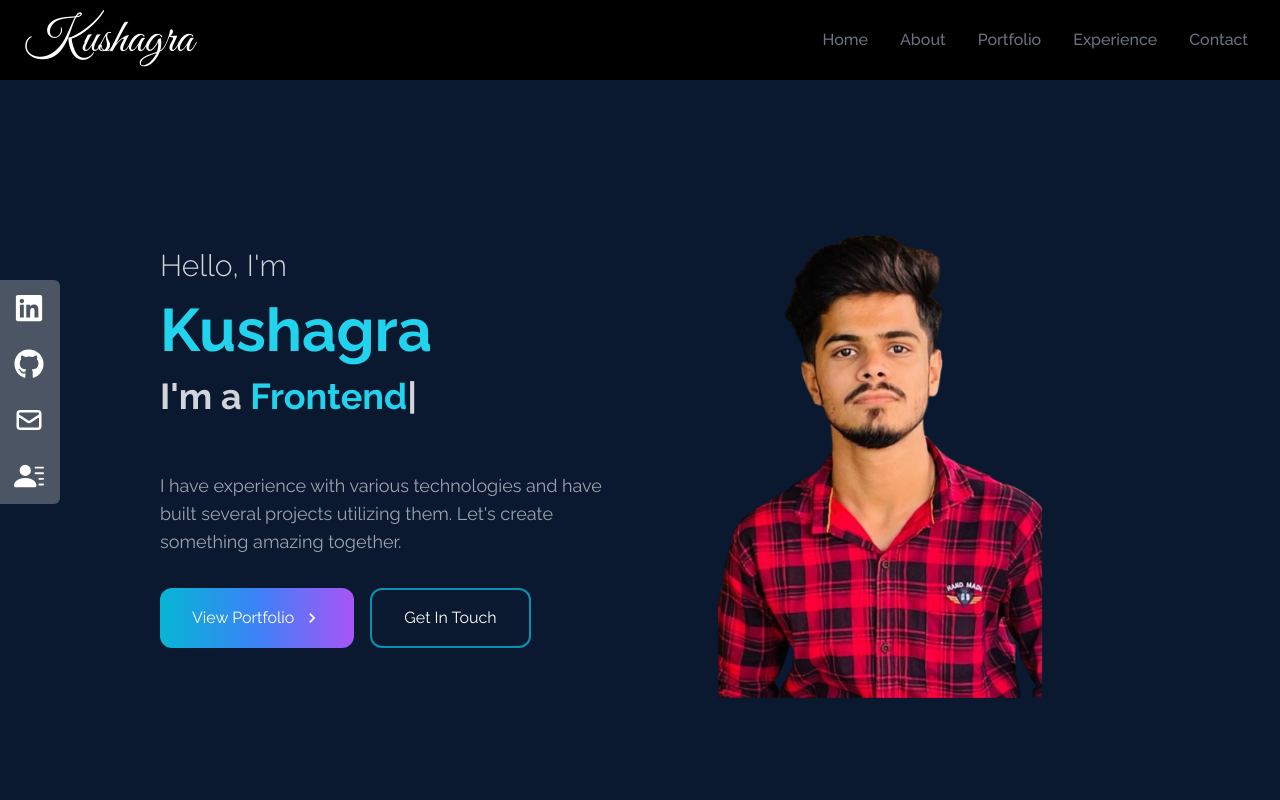
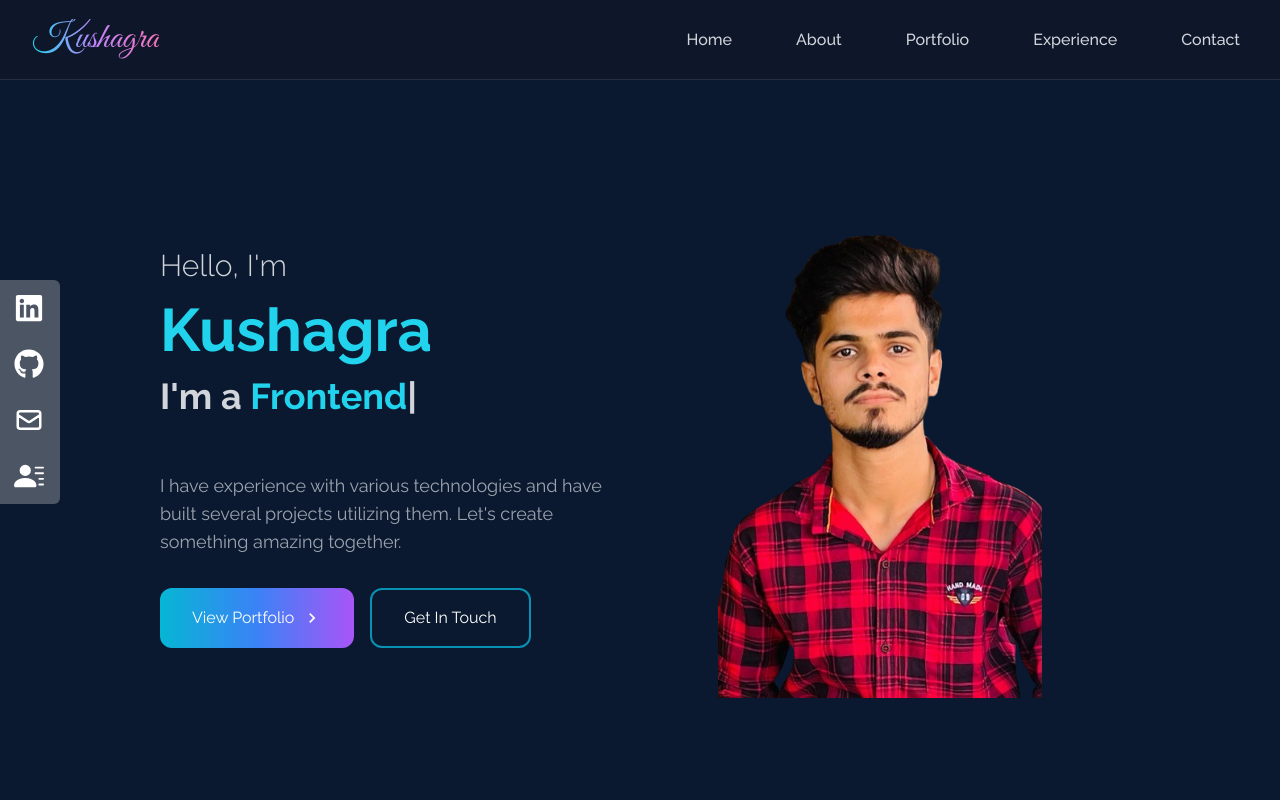
Before and after one commit to Kushagravyas/my-portfolio, a React (Create React App) app: page / in a window 1280 px wide. Shown: the top 800 px of the page. Built offline with nearby package versions, Linux system fonts and the light colour scheme.

Commit message:
navigation page updated

```diff
--- a/src/components/Navbar.jsx
+++ b/src/components/Navbar.jsx
@@ -1,73 +1,72 @@
-import React, { useState } from "react";
-import {FaBars, FaTimes} from "react-icons/fa";
-import {Link} from "react-scroll";
+"use client"
+
+import { useState } from "react"
+import { FaBars, FaTimes } from "react-icons/fa"
+import { Link } from "react-scroll"
 
 const Navbar = () => {
-  const [nav, setNav] = useState(false);
+  const [nav, setNav] = useState(false)
 
   const links = [
-        {
-            id: 1,
-            link: "home",
-        },
-
-        {
-            id: 2,
-            link: "about",
-        },
-
-        {
-            id: 3,
-            link: "portfolio",
-        },
-
-        {
-            id: 4,
-            link: "experience",
-        },
-
-        {
-            id: 5,
-            link: "contact",
-        }
+    { id: 1, link: "home" },
+    { id: 2, link: "about" },
+    { id: 3, link: "portfolio" },
+    { id: 4, link: "experience" },
+    { id: 5, link: "contact" },
   ]
 
   return (
-    <div className="flex justify-between items-center w-full h-20 px-4 text-white bg-black fixed">
-     <div>
-     <h1 className="text-5xl font-signature ml-2">Kushagra</h1>
+    <div className="flex justify-between items-center w-full h-20 px-6 text-white bg-slate-900/95 backdrop-blur-lg fixed z-50 border-b border-white/10">
+      <div className="group">
+        <h1 className="text-4xl font-signature ml-2 bg-gradient-to-r from-cyan-400 via-purple-400 to-pink-400 bg-clip-text text-transparent transform transition-all duration-300 group-hover:scale-110">
+          Kushagra
+        </h1>
+        <div className="w-0 group-hover:w-full h-0.5 bg-gradient-to-r from-cyan-400 to-purple-400 transition-all duration-300 ml-2"></div>
       </div>
 
-     <ul className="hidden md:flex">
-       { links.map(({ id, link }) => (
+      <ul className="hidden md:flex space-x-8">
+        {links.map(({ id, link }) => (
           <li
             key={id}
-          className="px-4 cursor-pointer capitalize font-medium text-gray-500 hover:scale-105 duration-200">
-            <Link  to={link} smooth duration={500}>{link}</Link>
+            className="relative group px-4 py-2 cursor-pointer capitalize font-medium text-gray-300 hover:text-white transition-all duration-300"
+          >
+            <Link to={link} smooth duration={500} className="relative z-10">
+              {link}
+            </Link>
+            {/* Hover effect */}
+            <div className="absolute inset-0 bg-gradient-to-r from-cyan-400/20 to-purple-400/20 rounded-lg opacity-0 group-hover:opacity-100 transition-all duration-300 transform scale-0 group-hover:scale-100"></div>
+            <div className="absolute bottom-0 left-0 w-0 group-hover:w-full h-0.5 bg-gradient-to-r from-cyan-400 to-purple-400 transition-all duration-300"></div>
           </li>
-
-
         ))}
       </ul>
 
-       <div onClick={() => setNav(!nav)} className="cursor-pointer pr-4 z-10 text-gray-500 md:hidden">
-        {nav ? <FaTimes size={30}/> : <FaBars size={30} />}
+      <div onClick={() => setNav(!nav)} className="cursor-pointer pr-4 z-50 text-gray-300 md:hidden relative group">
+        <div className="p-2 rounded-lg bg-white/5 backdrop-blur-lg border border-white/10 group-hover:bg-white/10 transition-all duration-300">
+          {nav ? <FaTimes size={24} /> : <FaBars size={24} />}
+        </div>
       </div>
 
       {nav && (
-            <ul className="flex flex-col justify-center items-center absolute top-0 left-0 w-full h-screen bg-gradient-to-b from-black to-gray-800 text-gray-500">
-            { links.map(({ id, link }) => (
+        <div className="fixed top-0 left-0 w-full h-screen bg-gradient-to-br from-slate-900 via-purple-900 to-slate-900 backdrop-blur-lg animate-fadeIn">
+          <ul className="flex flex-col justify-center items-center h-full space-y-8">
+            {links.map(({ id, link }, index) => (
               <li
                 key={id}
-               className="px-4 cursor-pointer capitalize py-6 text-4xl">
-                 <Link onClick={() => setNav(!nav)}  to={link} smooth duration={500}>{link}</Link>
+                className="relative group px-8 py-4 cursor-pointer capitalize text-3xl font-light text-gray-300 hover:text-white transition-all duration-300 animate-slideInRight"
+                style={{ animationDelay: `${index * 100}ms` }}
+              >
+                <Link onClick={() => setNav(!nav)} to={link} smooth duration={500} className="relative z-10">
+                  {link}
+                </Link>
+                <div className="absolute inset-0 bg-gradient-to-r from-cyan-400/20 to-purple-400/20 rounded-xl opacity-0 group-hover:opacity-100 transition-all duration-300 transform scale-0 group-hover:scale-100"></div>
+                <div className="absolute bottom-0 left-0 w-0 group-hover:w-full h-1 bg-gradient-to-r from-cyan-400 to-purple-400 transition-all duration-300"></div>
               </li>
             ))}
           </ul>
+        </div>
       )}
     </div>
-
-  );
-};
+  )
+}
 
 export default Navbar
```
Lines whose indentation alone changed are shown as unchanged.
